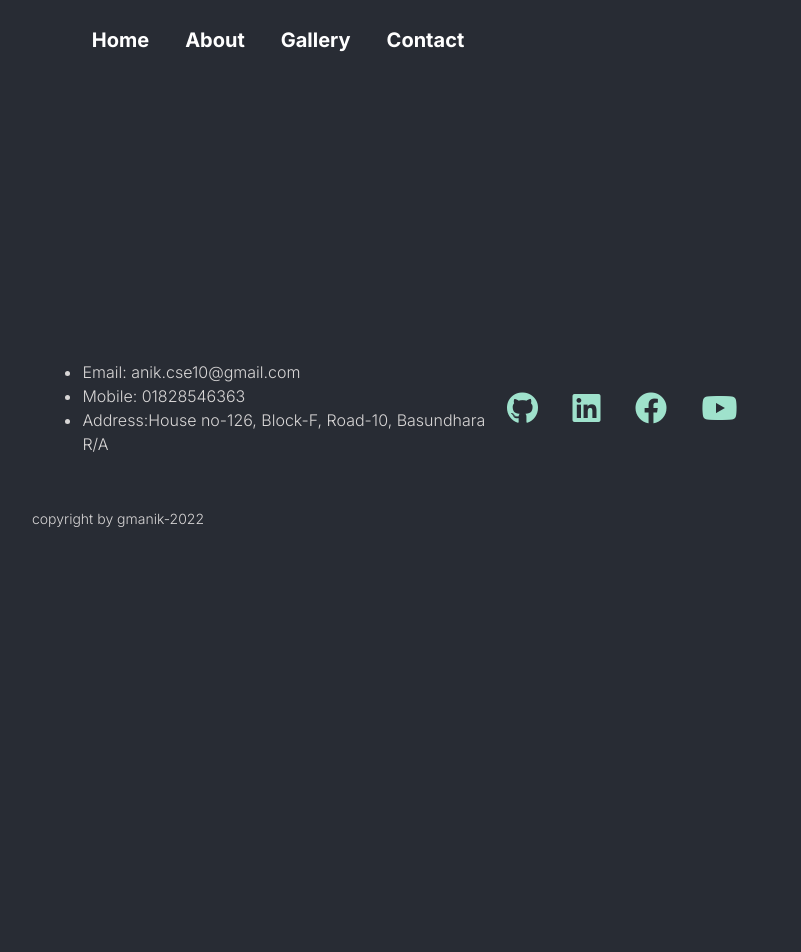
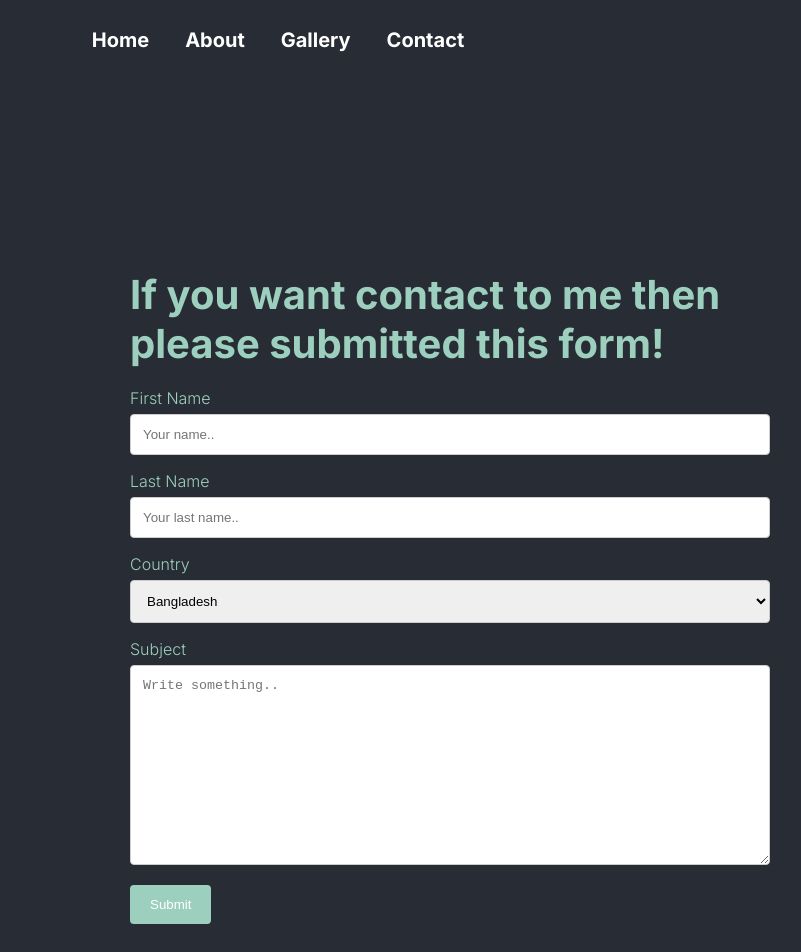
Before and after one commit to Irfananik/porfolio_2022_03, a plain HTML site: page contact.html in a window 1280 px wide. Shown: the top 952 px of the page, without its empty margins (370-1171 px from the left). Before the commit the page ends 800 px from the top, so only its background shows below. Drawn offline with Linux system fonts and the light colour scheme.

Commit message:
site is complete

```diff
--- a/contact.html
+++ b/contact.html
@@ -19,6 +19,32 @@
                 <a href="gallery.html">Gallery</a>
                 <a href="contact.html">Contact</a>
             </nav>
+        </section>
+
+        <section class="contac-section">
+            <h1>If you want contact to me then please submitted this form!</h1><br>
+            <form class="submit-form" action="#">
+                <label for="fname">First Name</label>
+                <input type="text" id="fname" name="firstname" placeholder="Your name..">
+
+                <label for="lname">Last Name</label>
+                <input type="text" id="lname" name="lastname" placeholder="Your last name..">
+
+                <label for="country">Country</label>
+                <select id="country" name="country">
+                      <option value="australia">Bangladesh</option>
+                      <option value="canada">Canada</option>
+                      <option value="usa">USA</option>
+                      <option value="usa">India</option>
+                      <option value="usa">Pakistan</option>
+                      <option value="usa">Italy</option>
+                    </select>
+
+                <label for="subject">Subject</label>
+                <textarea id="subject" name="subject" placeholder="Write something.." style="height:200px"></textarea>
+
+                <input type="submit" value="Submit">
+            </form>
         </section>
 
         <footer>
--- a/style.css
+++ b/style.css
@@ -323,3 +323,45 @@ td {
 
 
 /* gallery section end */
+
+.contac-section {
+    width: 50%;
+    position: relative;
+    left: 500px;
+    top: 150px;
+    padding: 40px 0;
+}
+
+.contac-section h1 {
+    font-size: 40px;
+    color: rgb(157, 207, 191);
+}
+
+label {
+    color: rgb(157, 207, 191);
+}
+
+input[type=text],
+select,
+textarea {
+    width: 100%;
+    padding: 12px;
+    border: 1px solid #ccc;
+    border-radius: 4px;
+    box-sizing: border-box;
+    margin-top: 6px;
+    margin-bottom: 16px;
+}
+
+input[type=submit] {
+    background-color: #9DCFBF;
+    color: white;
+    padding: 12px 20px;
+    border: none;
+    border-radius: 4px;
+    cursor: pointer;
+}
+
+input[type=submit]:hover {
+    background-color: #45a049;
+}
```
